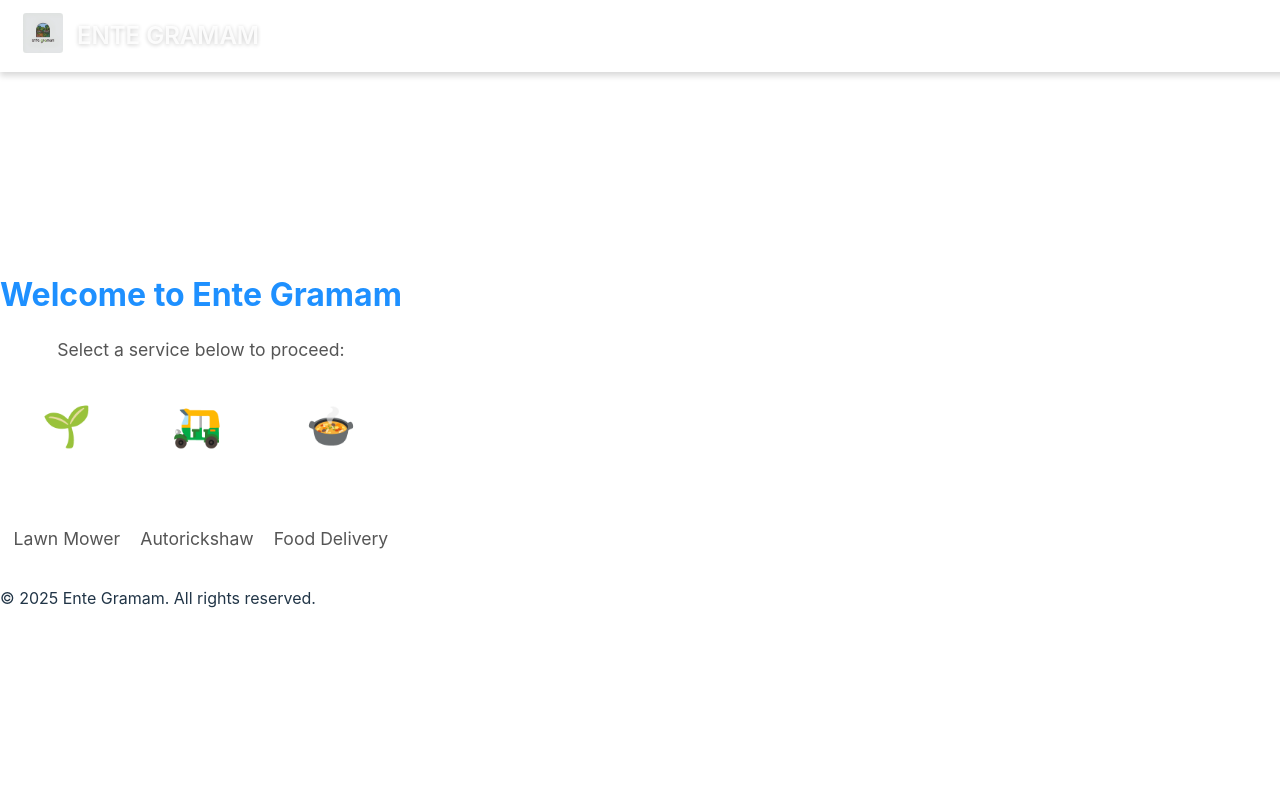
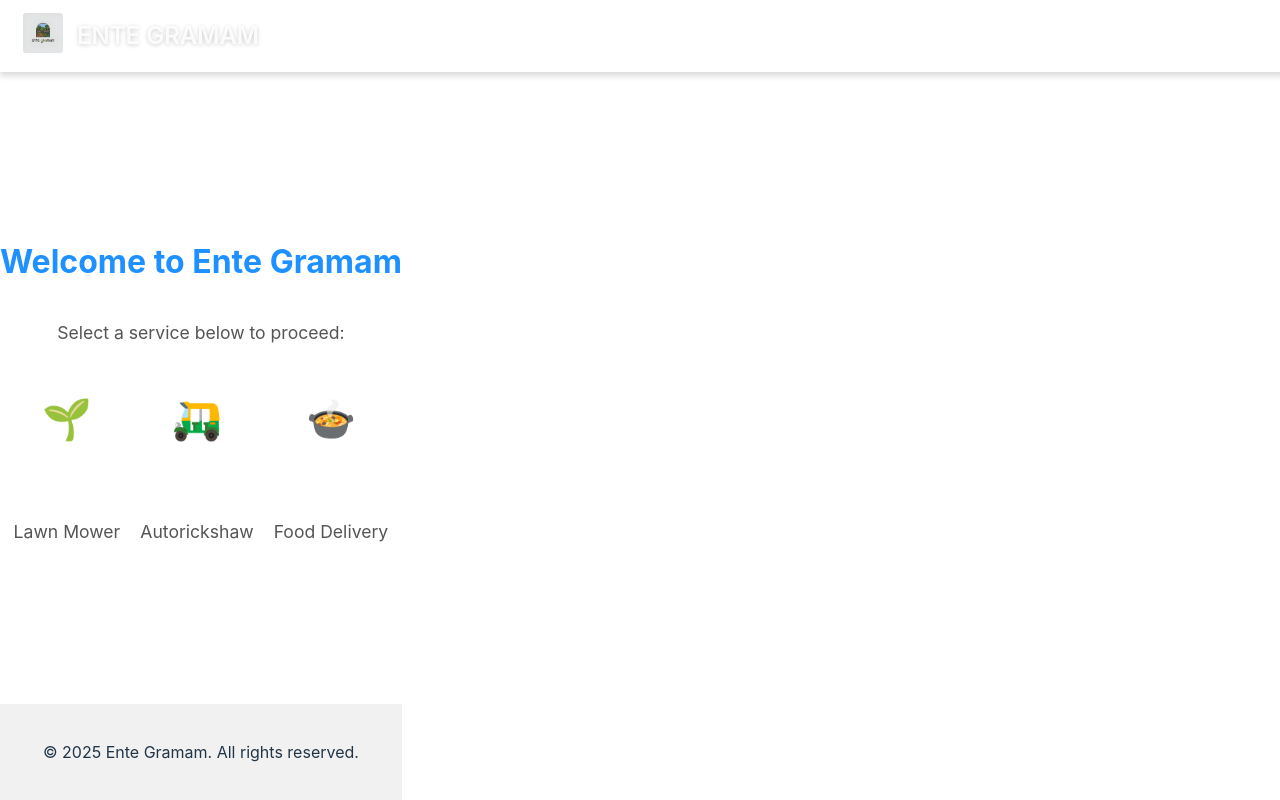
Before and after one commit to code-ninja-labs/ente-gramam1, a React (Vite) app: page / in a window 1280 px wide. Built offline with nearby package versions, Linux system fonts and the light colour scheme.

Commit message:
Update Home.css

```diff
--- a/src/pages/Home.css
+++ b/src/pages/Home.css
@@ -1,7 +1,21 @@
 /* Home.css - Home Page Specific Styles */
+.home-container {
+  display: flex;
+  flex-direction: column;
+  min-height: 100vh;
+  align-items: center;
+  justify-content: center;
+  text-align: center;
+}
+
 .content {
   padding-top: 70px; /* Add padding equal to or larger than the navbar height (50px) */
   text-align: center;
+  flex: 1;
+  display: flex;
+  flex-direction: column;
+  align-items: center;
+  justify-content: center;
 }
 
 .content h2 {
@@ -14,3 +28,10 @@
   color: #555;
   font-size: 1.1rem;
 }
+
+.footer {
+  text-align: center;
+  padding: 20px 0;
+  width: 100%;
+  background-color: #f1f1f1;
+}
```
